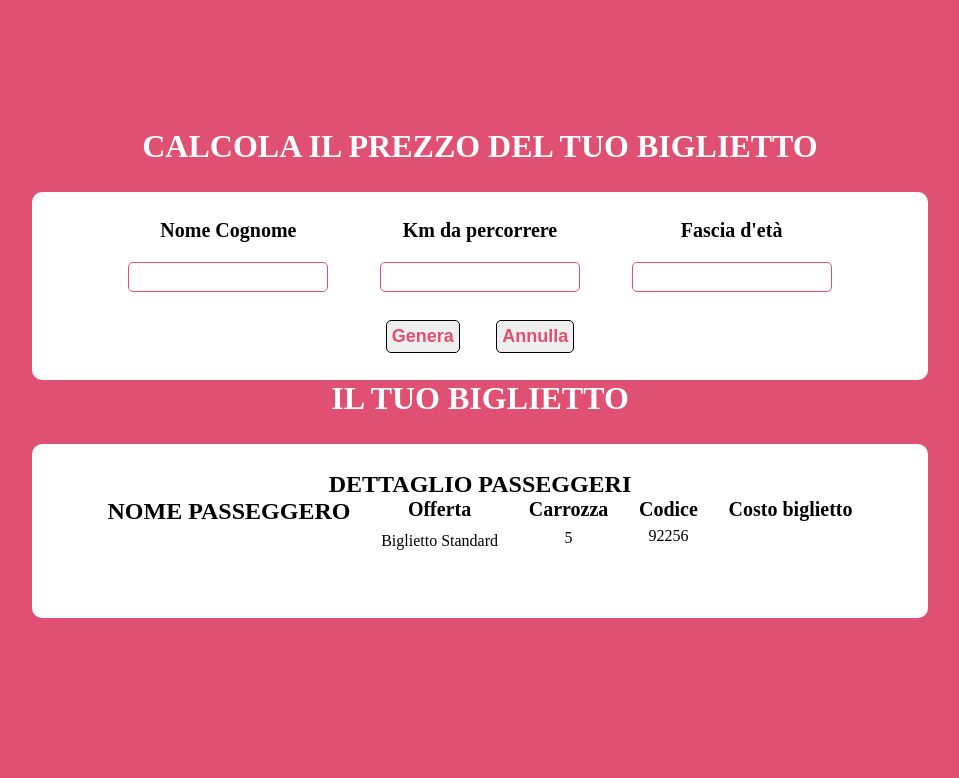
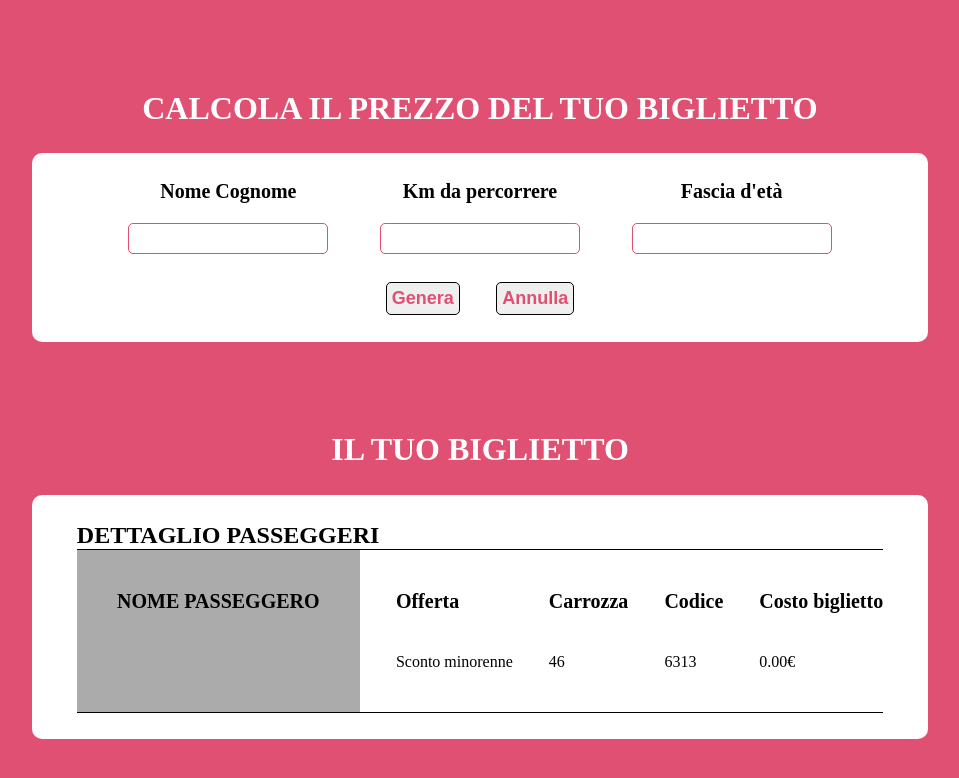
Before and after one commit to g4br100/js-biglietto-treno-form, a plain HTML site: page index.html in a window 1280 px wide. Both pictures are taken after a click on the button "Genera". Shown: the whole page, without its empty margins (160-1119 px from the left). Drawn offline with Linux system fonts and the light colour scheme.

Commit message:
Completato

```diff
--- a/css/style.css
+++ b/css/style.css
@@ -7,36 +7,43 @@
 
 body{
     background-color: #e05072;
-    margin: 10% 15%;
+    margin: 0 15%;
 }
 
 h1{
     text-align: center;
     color: white;
     padding-bottom: 3%;
+    padding-top: 10%;
 }
 
 ul{
     list-style-type: none;
     display: flex;
     justify-content: space-evenly;
-    margin-bottom: 5%;
 }
 
-ul li{
+#form ul li{
     text-align: center;
 }
 
+#form li h4 {
+    margin-bottom: 10%;
+}
+
 li h4{
-    margin-bottom: 10%;
     font-size: 20px;
 }
 
 #form, #biglietto{
     background-color: white;
-    text-align: center;
+
     border-radius: 10px;
     padding: 3% 5%;
+}
+
+#form{
+    text-align: center;
 }
 
 input{
@@ -56,8 +63,48 @@ button{
     padding: 5px;
     border-radius: 5px;
     margin: 0 2%;
+    margin-top: 5%;
 }
 
 button:hover{
     border: solid 1px #e05072;
+    cursor: pointer;
 }
+
+#biglietto li:first-of-type{
+    background-color: rgb(171, 171, 171);
+}
+
+
+#biglietto li:first-of-type {
+        padding-left: 5%;
+        padding-right: 5%;
+}
+
+#biglietto li:first-of-type p{
+    margin-top: 10px;
+    font-weight: bold;
+}
+
+#biglietto li{
+    padding: 5% 0;
+}
+
+#biglietto ul{
+    border-top: solid 1px black;
+    border-bottom: solid 1px black;
+    justify-content: space-between;
+
+}
+
+#biglietto p{
+    margin-top: 40px;
+}
+
+.nascondi{
+    display: none;
+}
+
+.mostra{
+    display: block;
+}
--- a/index.html
+++ b/index.html
@@ -15,7 +15,7 @@
         <ul>
             <li>
                 <h4>Nome Cognome</h4>
-                <input type="text" id="name" name="fname">
+                <input type="text" id="nome" name="fname">
             </li>
             <li>
                 <h4>Km da percorrere</h4>
@@ -31,24 +31,24 @@
     </div>
     <div>
         <h1>IL TUO BIGLIETTO</h1>
-        <div id="biglietto">
+        <div id="biglietto" class="nascondi">
             <h2>DETTAGLIO PASSEGGERI</h2>
             <ul>
                 <li>
-                    <h2>NOME PASSEGGERO</h2>
-                    <p></p>
+                    <h4>NOME PASSEGGERO</h4>
+                    <p id="nomef"></p>
                 </li>
                 <li>
                     <h4>Offerta</h4>
-                    <p>Biglietto Standard</p>
+                    <p id="offerta"></p>
                 </li>
                 <li>
                     <h4>Carrozza</h4>
-                    <p>5</p>
+                    <p id="carrozza"></p>
                 </li>
                 <li>
                     <h4>Codice</h4>
-                    <p>92256</p>
+                    <p id="codice"></p>
                 </li>
                 <li>
                     <h4>Costo biglietto</h4>
--- a/js/main.js
+++ b/js/main.js
@@ -1,16 +1,46 @@
 let km, eta, prezzo;
-gen.addEventListener ("click"), function() {
-    km = document.getElementById("km");
-    eta = document.getElementById("eta");
+const gen = document.getElementById("gen");
+const ann = document.getElementById("ann");
+gen.addEventListener ("click", function () {
+    km = document.getElementById("km").value;
+    console.log(km);
+    eta = document.getElementById("eta").value;
+    console.log(eta);
+    const nome = document.getElementById("nome").value;
+    console.log(nome);
     prezzo = km * 0.21;
     console.log(prezzo);
     if (eta < 18) {
         prezzo = prezzo - ( prezzo * 20 ) / 100;
+        document.getElementById("offerta").innerHTML = "Sconto minorenne";
     } else if (eta >= 65) {
         prezzo = prezzo - ( prezzo * 40 ) / 100;
+        document.getElementById("offerta").innerHTML = "Sconto over 65";
+    } else{
+        document.getElementById("offerta").innerHTML = "Prezzo standard";
     }
-    document.getElementById('prezzo').innerHTML = "Il prezzo è " + prezzo.toFixed(2) + "€";
+    const carrozza = Math.floor(Math.random() * 49) + 1;
+    const codice =  Math.floor(Math.random() * (100000 - 90000)) + 1000;
+    document.getElementById("prezzo").innerHTML = prezzo.toFixed(2) + "€";
+    document.getElementById("nomef").innerHTML = nome;
+    document.getElementById("carrozza").innerHTML = carrozza;
+    document.getElementById("codice").innerHTML = codice;
+    document.getElementById('biglietto').className = "mostra";
     console.log(
         `${prezzo}`
+        `${nome}`
+        `${carrozza}`
+        `${codice}`
     )
 }
+);
+
+ann.addEventListener ("click", function () {
+    document.getElementById("biglietto").className = "nascondi";
+    document.getElementById("offerta").innerHTML = "";
+    document.getElementById("prezzo").innerHTML = "";
+    document.getElementById("nomef").innerHTML = "";
+    document.getElementById("carrozza").innerHTML = "";
+    document.getElementById("codice").innerHTML = "";
+}
+);
```
